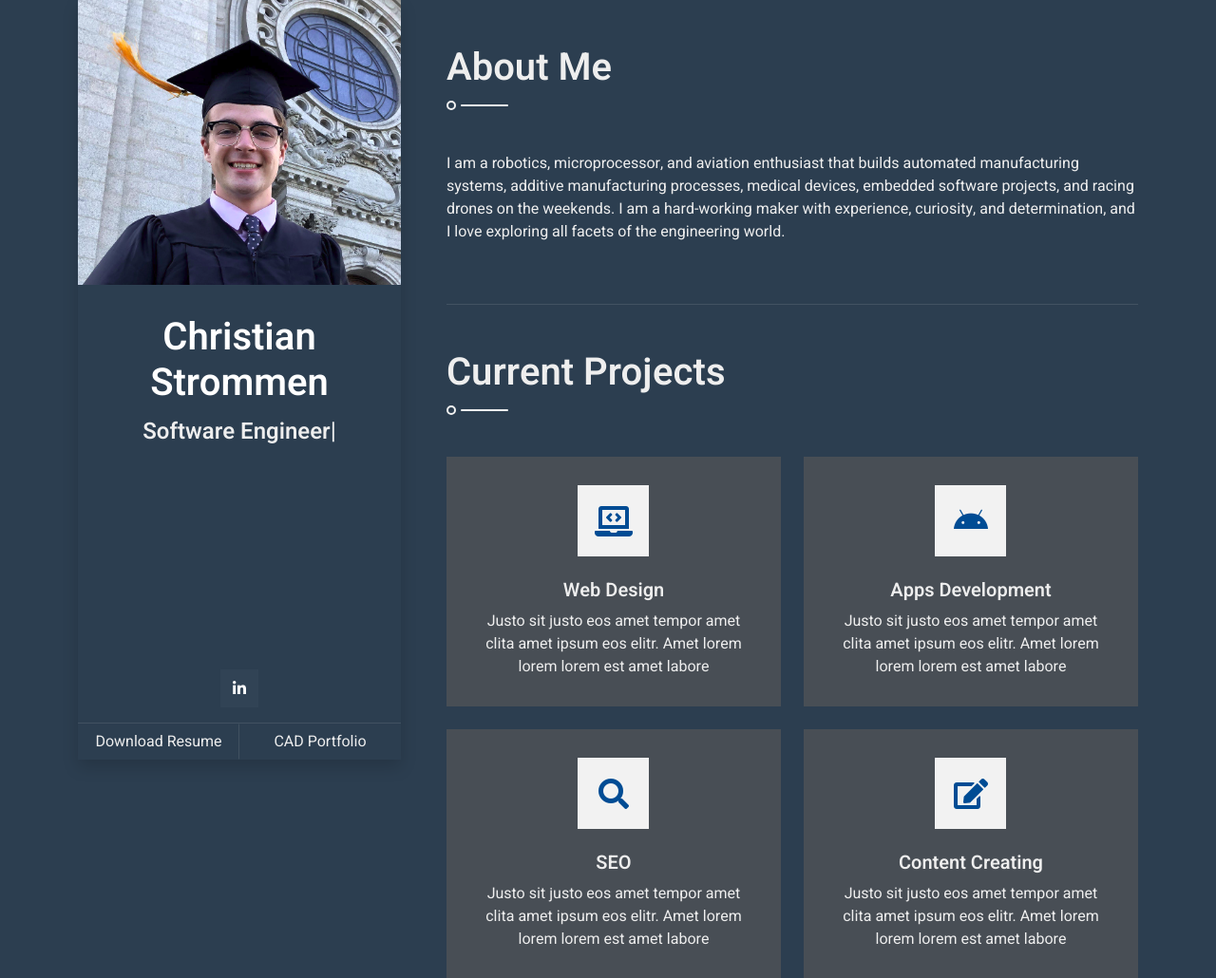
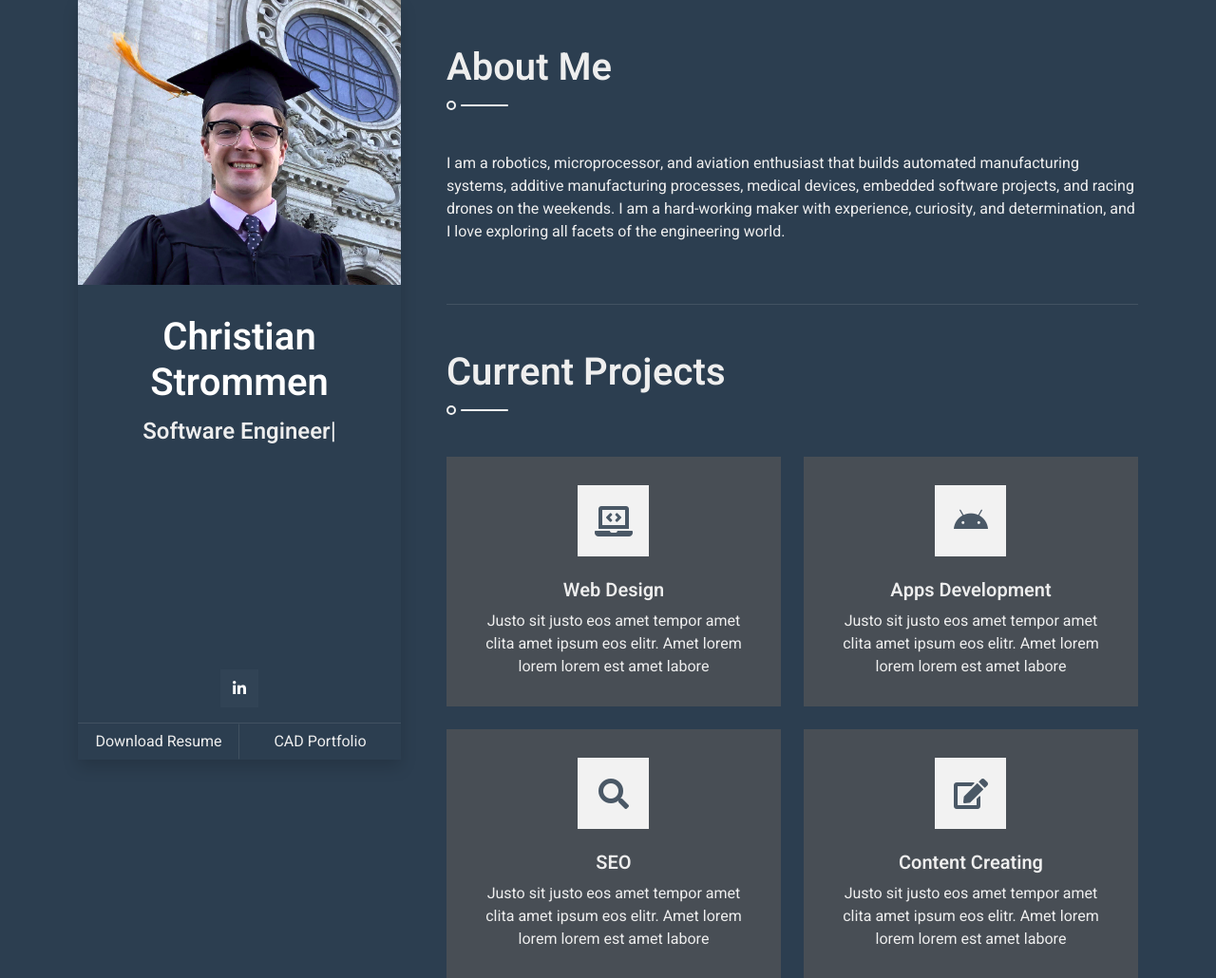
Before and after one commit to cpstrommen/strommen.github.io, a PHP site: page / in a window 1280 px wide. Shown: the top 1030 px of the page at 95% size. Run offline with PHP 8.4, Linux system fonts and the light colour scheme; some libraries are stand-ins or nearby versions.

Commit message:
background color change

```diff
--- a/styles/style.css
+++ b/styles/style.css
@@ -1,6 +1,6 @@
 /********** Template CSS **********/
 :root {
-  --primary: #004c94;
+  --primary: #4a5866;
   --secondary: #484e55;
   --light: #F2F2F2;
   --dark: #3d4247;
@@ -177,7 +177,7 @@
   top: 50%;
   left: 50%;
   font-size: 90px;
-  background: rgba(58, 61, 65, 0.9);
+  background: var(--primary);
   opacity: 0;
   transition: .5s;
 }
```
